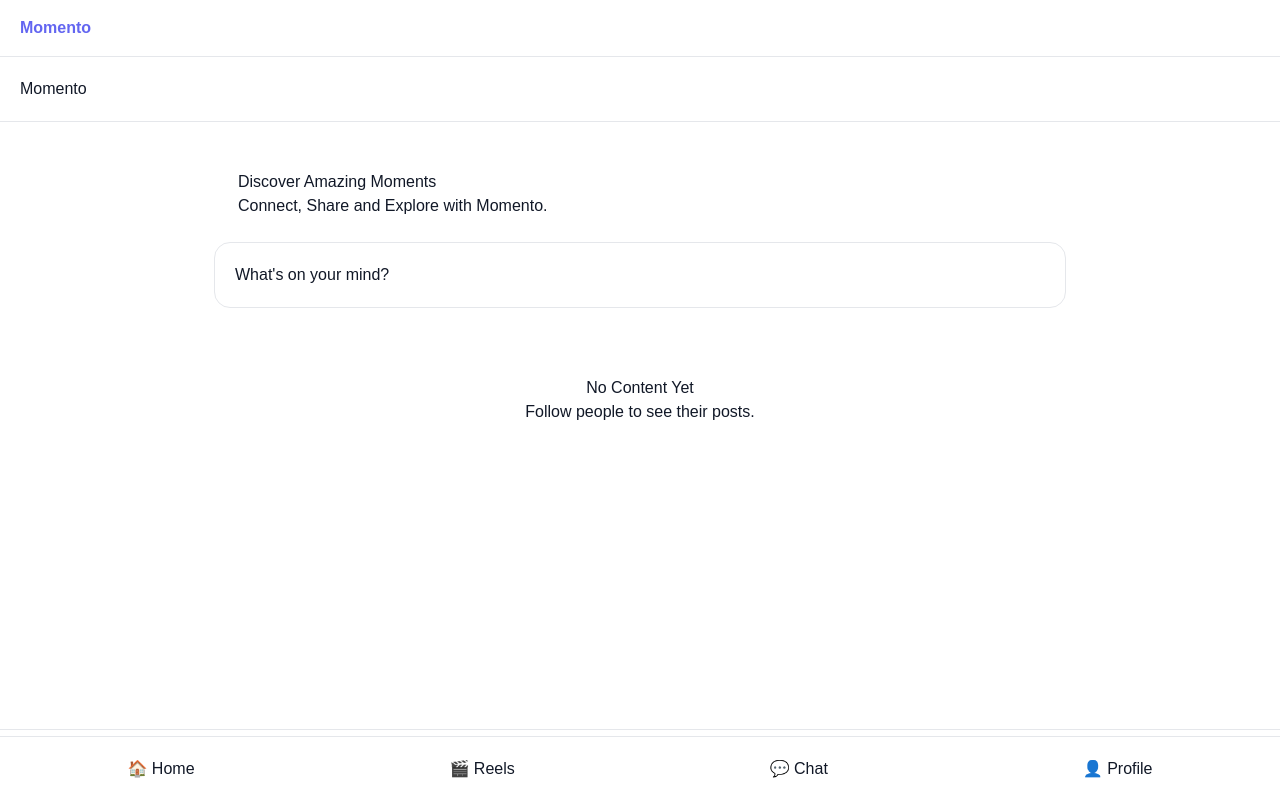
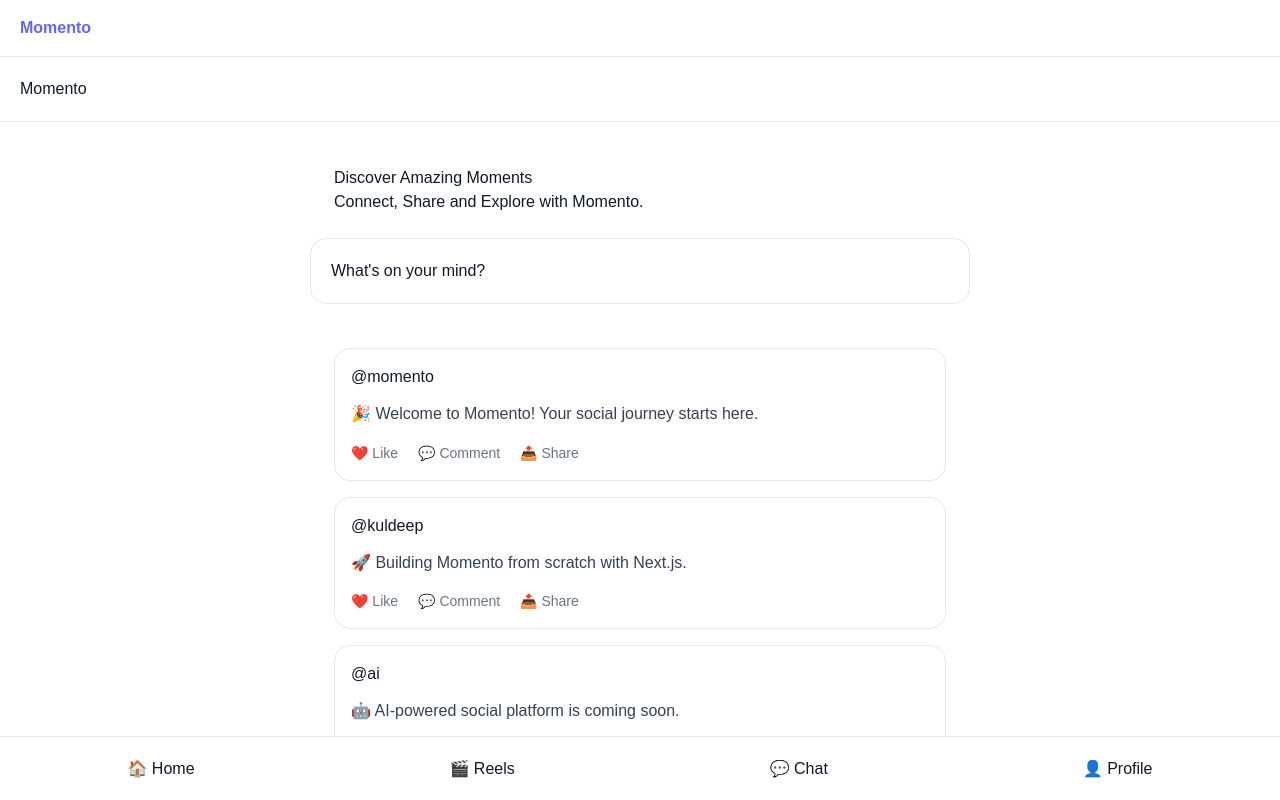
Before and after one commit to kuldeepvermas6364-oss/Momento-0.2, a Next.js app: page / in a window 1280 px wide. Shown: the top 800 px of the page. Built offline with nearby package versions, Linux system fonts and the light colour scheme.

Commit message:
Update page.tsx

```diff
--- a/app/page.tsx
+++ b/app/page.tsx
@@ -2,7 +2,7 @@
 import HomeHeader from "@/components/home/HomeHeader";
 import HomeWelcome from "@/components/home/HomeWelcome";
 import CreatePostCard from "@/components/home/CreatePostCard";
-import EmptyFeed from "@/components/home/EmptyFeed";
+import HomeFeed from "@/components/home/HomeFeed";
 
 export default function HomePage() {
   return (
@@ -11,14 +11,14 @@
 
       <div
         style={{
-          maxWidth: "900px",
+          maxWidth: "700px",
           margin: "0 auto",
-          padding: "24px",
+          padding: "20px",
         }}
       >
         <HomeWelcome />
         <CreatePostCard />
-        <EmptyFeed />
+        <HomeFeed />
       </div>
     </MainLayout>
   );
```
